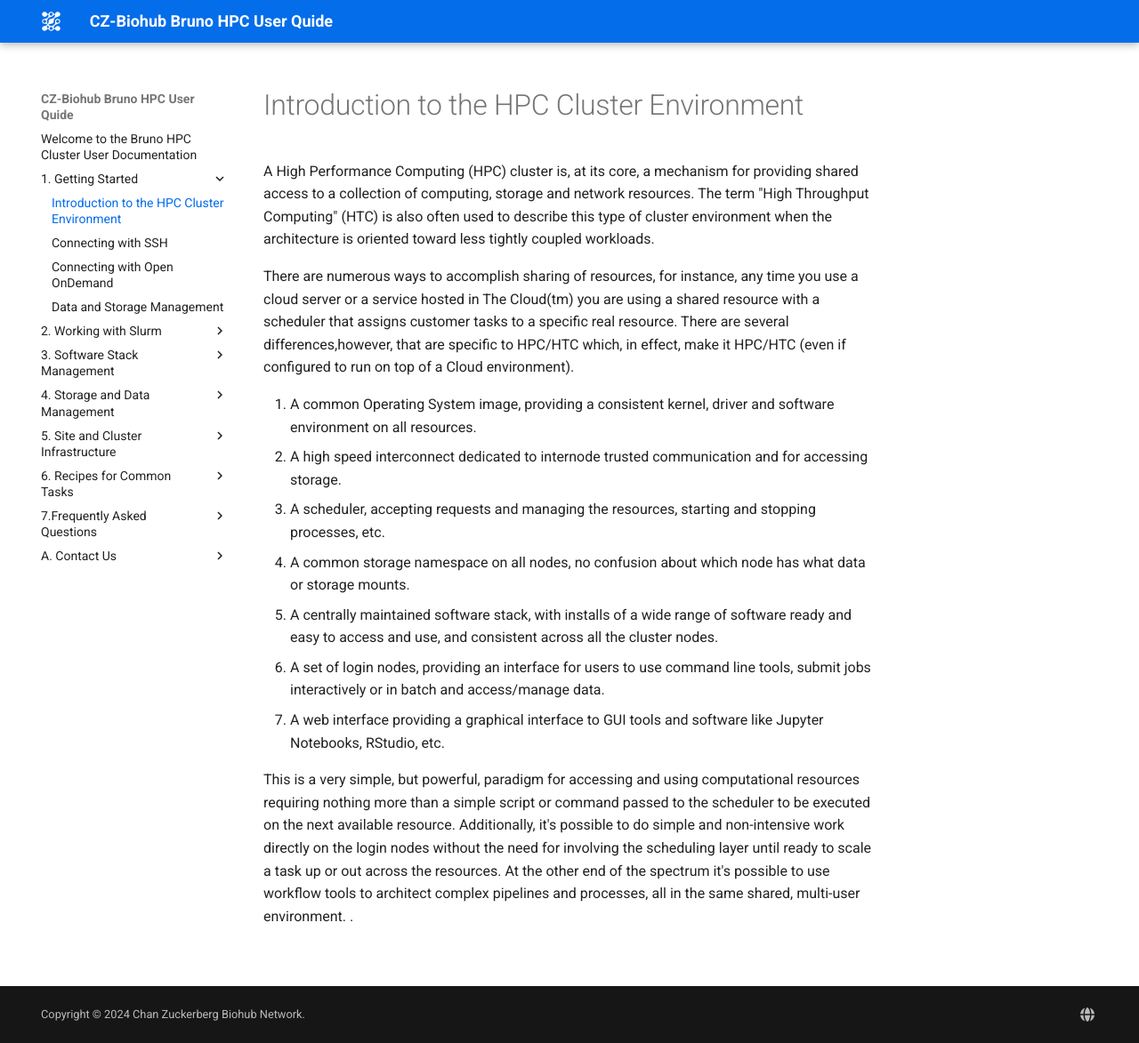
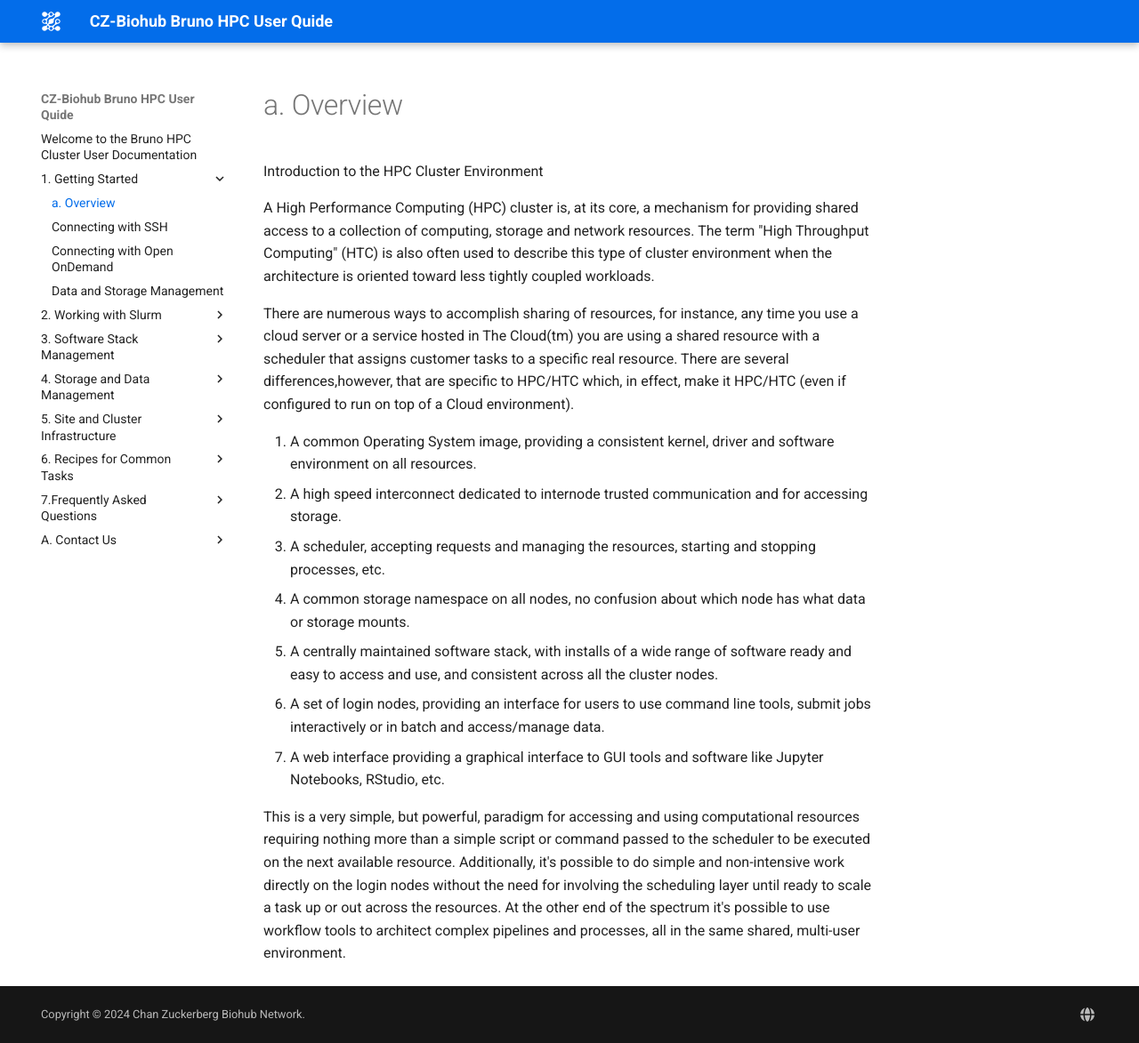
Before and after one commit to biohub-hpc/bruno-hpc-documentation, an MkDocs documentation site: the page built from docs/1._Getting_Started/a._Overview.md, in a window 1280 px wide and 1173 px high. Shown: the whole window at 89% size. Built offline with MkDocs 1.6.1 and Material for MkDocs 9.7.7, drawn with Linux system fonts in a browser that asks for light colours; part of the change alters nothing that is shown.

Commit message:
Update a._Overview.md

```diff
--- a/docs/1._Getting_Started/a._Overview.md
+++ b/docs/1._Getting_Started/a._Overview.md
@@ -1,4 +1,4 @@
-# Introduction to the HPC Cluster Environment
+Introduction to the HPC Cluster Environment
 
 A High Performance Computing (HPC) cluster is, at its core, a mechanism for
 providing shared access to a collection of computing, storage and network
@@ -15,18 +15,18 @@ a Cloud environment).
 
 1. A common Operating System image, providing a consistent kernel, driver and
    software environment on all resources.
-1. A high speed interconnect dedicated to internode trusted communication and
+2. A high speed interconnect dedicated to internode trusted communication and
    for accessing storage.
-1. A scheduler, accepting requests and managing the resources, starting and
+3. A scheduler, accepting requests and managing the resources, starting and
    stopping processes, etc.
-1. A common storage namespace on all nodes, no confusion about which node has
+4. A common storage namespace on all nodes, no confusion about which node has
    what data or storage mounts.
-1. A centrally maintained software stack, with installs of a wide range of
+5. A centrally maintained software stack, with installs of a wide range of
    software ready and easy to access and use, and consistent across all the
    cluster nodes.
-1. A set of login nodes, providing an interface for users to use command line
+6. A set of login nodes, providing an interface for users to use command line
    tools, submit jobs interactively or in batch and access/manage data.
-1. A web interface providing a graphical interface to GUI tools and software
+7. A web interface providing a graphical interface to GUI tools and software
    like Jupyter Notebooks, RStudio, etc.
 
 This is a very simple, but powerful, paradigm for accessing and using
@@ -36,4 +36,4 @@ Additionally, it's possible to do simple and non-intensive work directly on the
 login nodes without the need for involving the scheduling layer until ready to
 scale a task up or out across the resources. At the other end of the spectrum
 it's possible to use workflow tools to architect complex pipelines and
-processes, all in the same shared, multi-user environment. .
+processes, all in the same shared, multi-user environment.
```
